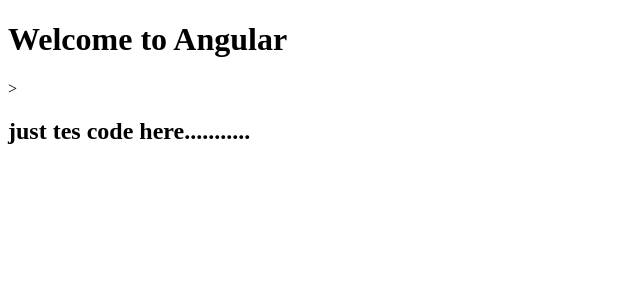
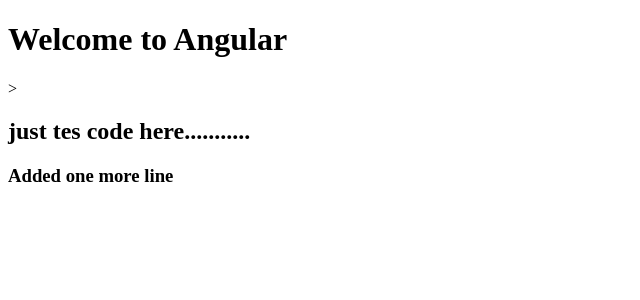
Before and after one commit to nag88840/angular_project, an Angular app: page / in a window 1280 px wide. Shown: the top 300 px of the page, without its empty margins (0-640 px from the left). Built offline with nearby package versions, Linux system fonts and the light colour scheme.

Commit message:
added one more line

```diff
--- a/src/app/app.component.html
+++ b/src/app/app.component.html
@@ -1,2 +1,3 @@
 <h1>Welcome to Angular </h1>>
 <h2> just tes code here...........</h2>
+<h3>Added one more line</h3>
```
